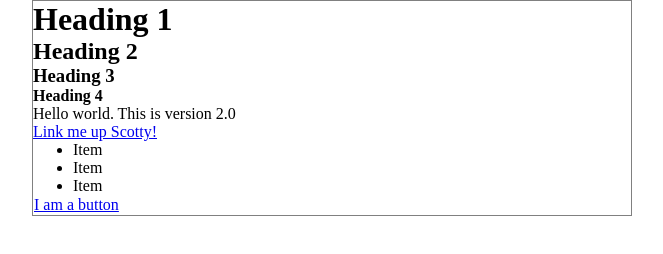
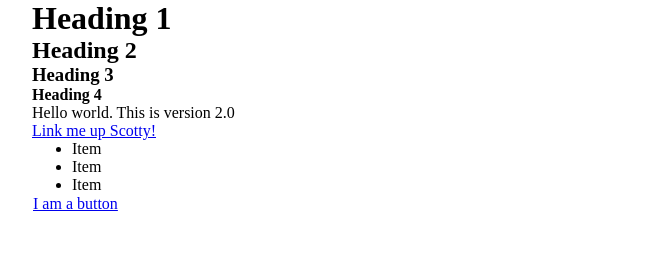
Before and after one commit to stevenbister/email-workflow, a website: page src/pages/newsletter.html in a window 1280 px wide. Shown: the whole page, without its empty margins (308-971 px from the left). Drawn offline with nearby package versions, Linux system fonts and the light colour scheme; files that its build step writes are made by us from their sources.

Commit message:
Tidied code

```diff
--- a/src/pages/newsletter.html
+++ b/src/pages/newsletter.html
@@ -2,9 +2,39 @@
 subject: subject line
 description: preview text here
 ---
-<table cellpadding="0" cellspacing="0" border="1" width="600" class="wrapper" role="presentation">
+
+<table
+  cellpadding="0"
+  cellspacing="0"
+  border="0"
+  width="600"
+  class="container"
+  role="presentation"
+>
   <tr>
-    <td class="test">
+    <td>
+      <table
+        cellpadding="0"
+        cellspacing="0"
+        border="0"
+        width="100%"
+        class="row"
+        role="presentation"
+      >
+        <tbody>
+          <tr>
+            <td align="center" class="row__cell">
+              <table
+                cellpadding="0"
+                cellspacing="0"
+                border="0"
+                width="100%"
+                class="column"
+                role="presentation"
+              >
+                <tbody>
+                  <tr>
+                    <td>
                       <h1>Heading 1</h1>
                       <h2>Heading 2</h2>
                       <h3>Heading 3</h3>
@@ -20,4 +50,12 @@ description: preview text here
                       {{> button}}
                     </td>
                   </tr>
+                </tbody>
               </table>
+            </td>
+          </tr>
+        </tbody>
+      </table>
+    </td>
+  </tr>
+</table>
```
Lines whose indentation alone changed are shown as unchanged.
